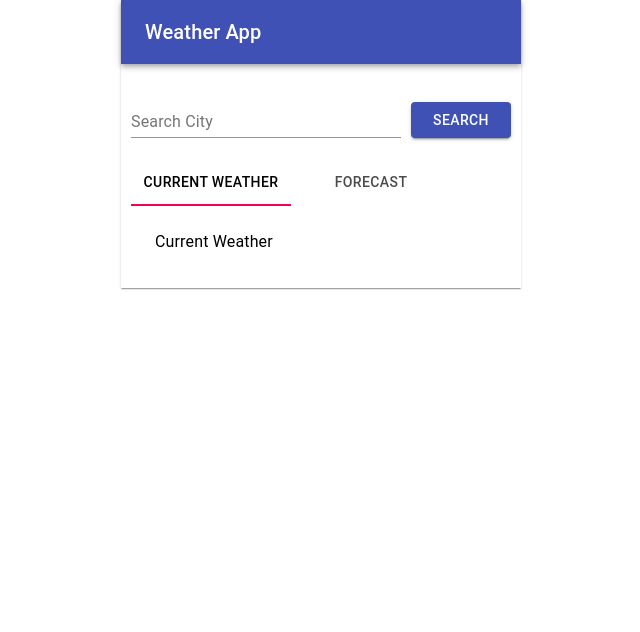
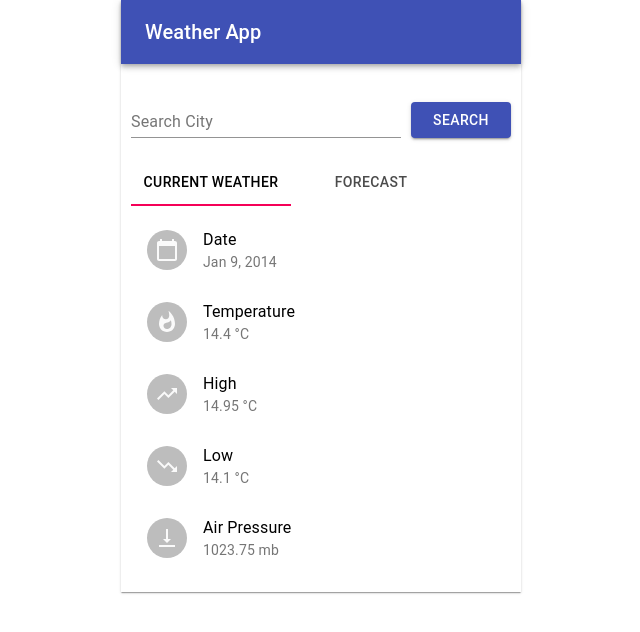
Before and after one commit to einnor/weather-app-chrome-extension, a React (Create React App) app: page / in a window 1280 px wide. Shown: the top 632 px of the page, without its empty margins (319-959 px from the left). Built offline with nearby package versions, Linux system fonts and the light colour scheme.

Commit message:
Added weather details component

```diff
--- a/package.json
+++ b/package.json
@@ -4,12 +4,12 @@
   "private": true,
   "dependencies": {
     "@material-ui/core": "^4.9.1",
+    "@material-ui/icons": "^4.9.1",
     "@material-ui/lab": "^4.0.0-alpha.41",
     "@testing-library/jest-dom": "^4.2.4",
     "@testing-library/react": "^9.3.2",
     "@testing-library/user-event": "^7.1.2",
     "axios": "^0.19.2",
-    "formik": "^2.1.3",
     "react": "^16.12.0",
     "react-dom": "^16.12.0",
     "react-scripts": "3.3.1"
--- a/src/components/CustomTabPanels/index.js
+++ b/src/components/CustomTabPanels/index.js
@@ -3,6 +3,7 @@ import Tabs from '@material-ui/core/Tabs';
 import Tab from '@material-ui/core/Tab';
 
 import TabPanel from '../TabPanel';
+import WeatherDetails from '../WeatherDetails';
 
 const a11yProps = (index) => {
   return {
@@ -25,7 +26,7 @@ const CustomTabPanels = () => {
         <Tab label="Forecast" {...a11yProps(1)} />
       </Tabs>
       <TabPanel value={value} index={0}>
-        Current Weather
+        <WeatherDetails />
       </TabPanel>
       <TabPanel value={value} index={1}>
         Forecast
--- a/src/components/TabPanel/index.js
+++ b/src/components/TabPanel/index.js
@@ -15,7 +15,7 @@ const TabPanel = (props) => {
       aria-labelledby={`simple-tab-${index}`}
       {...other}
     >
-      {value === index && <Box p={3}>{children}</Box>}
+      {value === index && <Box style={{ padding: 0 }} p={3}>{children}</Box>}
     </Typography>
   );
 };
--- /dev/null
+++ b/src/components/WeatherDetails/index.js
@@ -0,0 +1,71 @@
+import React from 'react';
+import { makeStyles } from '@material-ui/core/styles';
+import List from '@material-ui/core/List';
+import ListItem from '@material-ui/core/ListItem';
+import ListItemText from '@material-ui/core/ListItemText';
+import ListItemAvatar from '@material-ui/core/ListItemAvatar';
+import Avatar from '@material-ui/core/Avatar';
+import CalendarTodayIcon from '@material-ui/icons/CalendarToday';
+import WhatshotIcon from '@material-ui/icons/Whatshot';
+import TrendingUpIcon from '@material-ui/icons/TrendingUp';
+import TrendingDownIcon from '@material-ui/icons/TrendingDown';
+import VerticalAlignBottomIcon from '@material-ui/icons/VerticalAlignBottom';
+
+const useStyles = makeStyles(theme => ({
+  root: {
+    width: '100%',
+    maxWidth: 360,
+    backgroundColor: theme.palette.background.paper,
+  },
+}));
+
+const WeatherDetails = () => {
+  const classes = useStyles();
+
+  return (
+    <List className={classes.root}>
+      <ListItem>
+        <ListItemAvatar>
+          <Avatar>
+            <CalendarTodayIcon />
+          </Avatar>
+        </ListItemAvatar>
+        <ListItemText primary="Date" secondary="Jan 9, 2014" />
+      </ListItem>
+      <ListItem>
+        <ListItemAvatar>
+          <Avatar>
+            <WhatshotIcon />
+          </Avatar>
+        </ListItemAvatar>
+        <ListItemText primary="Temperature" secondary="14.4 &deg;C" />
+      </ListItem>
+      <ListItem>
+        <ListItemAvatar>
+          <Avatar>
+            <TrendingUpIcon />
+          </Avatar>
+        </ListItemAvatar>
+        <ListItemText primary="High" secondary="14.95 &deg;C" />
+      </ListItem>
+      <ListItem>
+        <ListItemAvatar>
+          <Avatar>
+            <TrendingDownIcon />
+          </Avatar>
+        </ListItemAvatar>
+        <ListItemText primary="Low" secondary="14.1 &deg;C" />
+      </ListItem>
+      <ListItem>
+        <ListItemAvatar>
+          <Avatar>
+            <VerticalAlignBottomIcon />
+          </Avatar>
+        </ListItemAvatar>
+        <ListItemText primary="Air Pressure" secondary="1023.75 mb" />
+      </ListItem>
+    </List>
+  );
+};
+
+export default WeatherDetails;
```
Also changed, not shown: 1 other file (tests, documents, lock files or other folders).
